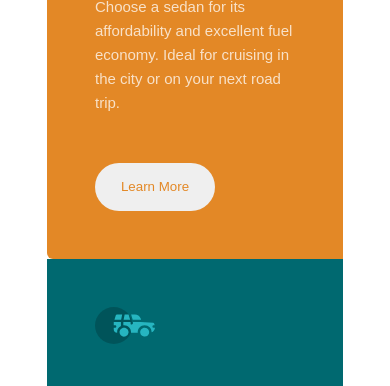
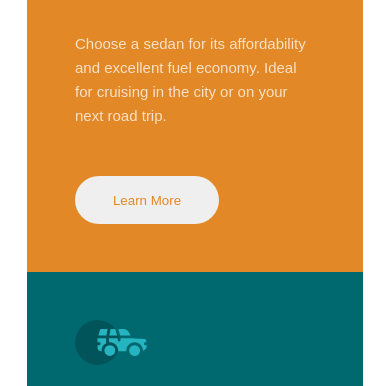
Before and after one commit to Allallnn/3-Columm-Cards-Proj-1, a plain HTML site: page index.html in a window 390 px wide. Shown: the part 235-621 px from the top of the page. Drawn offline with Linux system fonts and the light colour scheme.

Commit message:
fixed mobile view

```diff
--- a/style.css
+++ b/style.css
@@ -113,3 +113,23 @@ button {
   color: var(--transparent-white);
   cursor: pointer;
 }
+
+@media (max-width:426px) {
+  section{
+    margin: 30px 0;
+  }
+
+#card-1 {
+  border-top-right-radius: 6px;
+  border-bottom-left-radius: 0;
+}
+
+  /* card-3 */
+#card-3 {
+  border-top-right-radius: 0;
+  border-bottom-left-radius: 6px;
+}
+p{
+  width: 240px;
+}
+}
```
